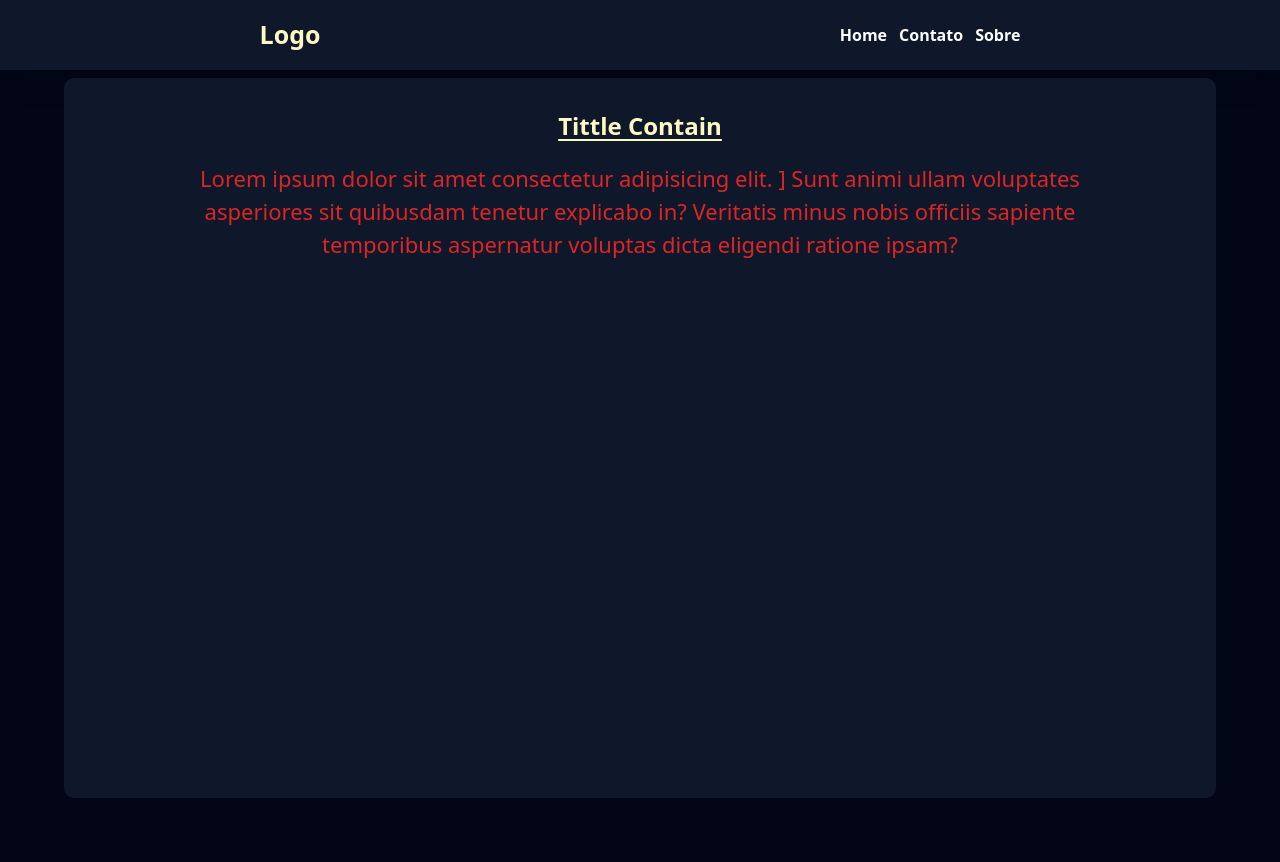
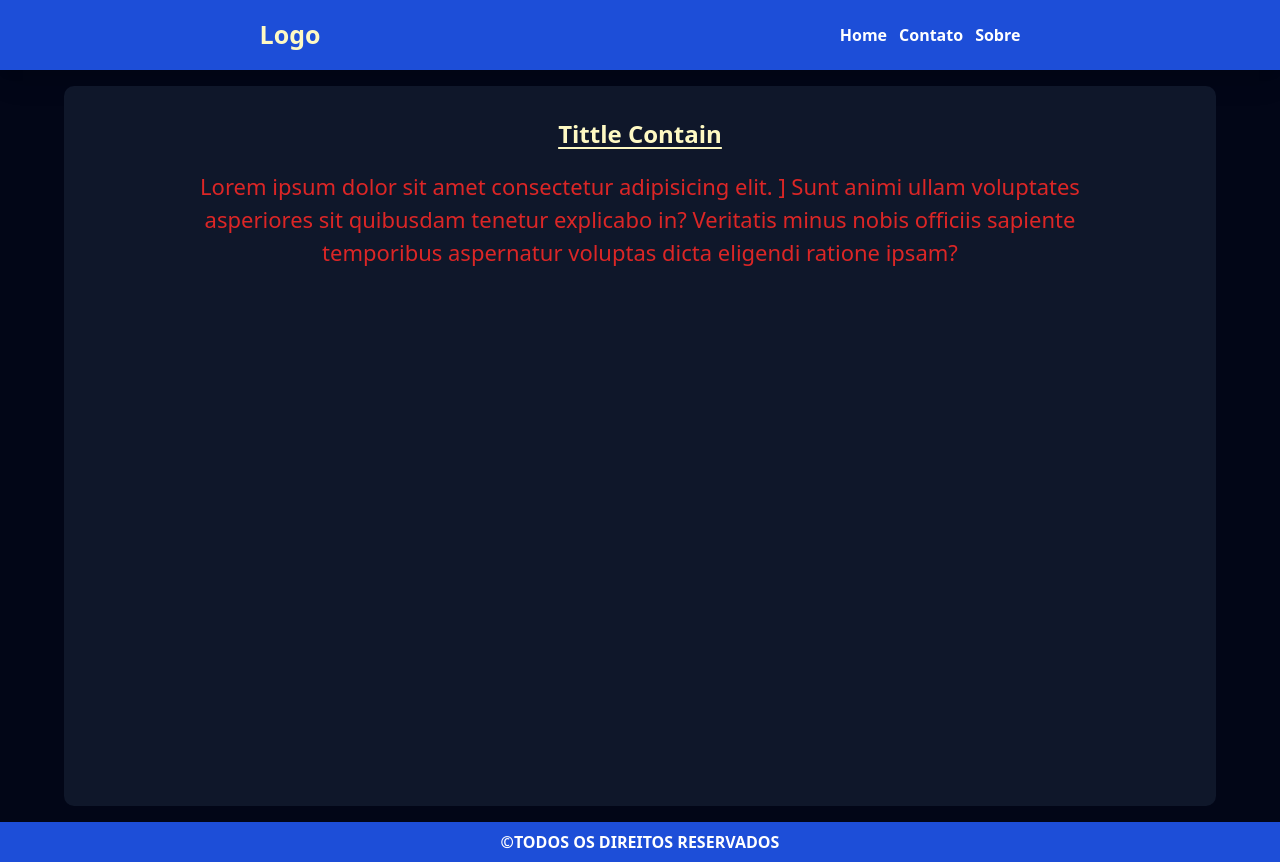
Before and after one commit to JoaoLeandroo/tailwind, a website: page index.html in a window 1280 px wide. Before the commit the page ends 800 px from the top, so only its background shows below. Drawn offline with nearby package versions, Linux system fonts and the light colour scheme.

Commit message:
footer and classes

```diff
--- a/index.html
+++ b/index.html
@@ -8,7 +8,7 @@
 </head>
 <body class="bg-slate-950">
 
-    <header class="bg-slate-900 h-[70px] w-[100%] flex items-center place-content-around shadow-xl">
+    <header class="bg-blue-700 h-[70px] w-[100%] flex items-center place-content-around shadow-xl">
 
         <a href="#" class="text-yellow-100" title="Logo da página">
             <h1 class="text-[25px] font-bold">Logo</h1>
@@ -29,7 +29,7 @@
         </nav>
     </header>
 
-    <main class="w-[90%] min-h-[90vh] bg-slate-900 mt-2 m-auto rounded-[10px] p-3">
+    <main class="w-[90%] min-h-[90vh] bg-slate-900 mt-4 m-auto rounded-[10px] p-3">
         <section class="w-10/12 m-auto">
             <h2 class="text-2xl font-extrabold text-yellow-100 text-center mt-5 underline underline-offset-4">Tittle Contain</h2>
             <p class="text-center mt-5 text-[22px] text-red-600 ">
@@ -40,5 +40,9 @@
         </section>
     </main>
 
+    <footer class="w-full h-[40px] bg-blue-700 mt-4 flex items-center justify-center">
+        <h2 class="text-white font-semibold">&copy;TODOS OS DIREITOS RESERVADOS</h2>
+    </footer>
+
 </body>
 </html>
```
